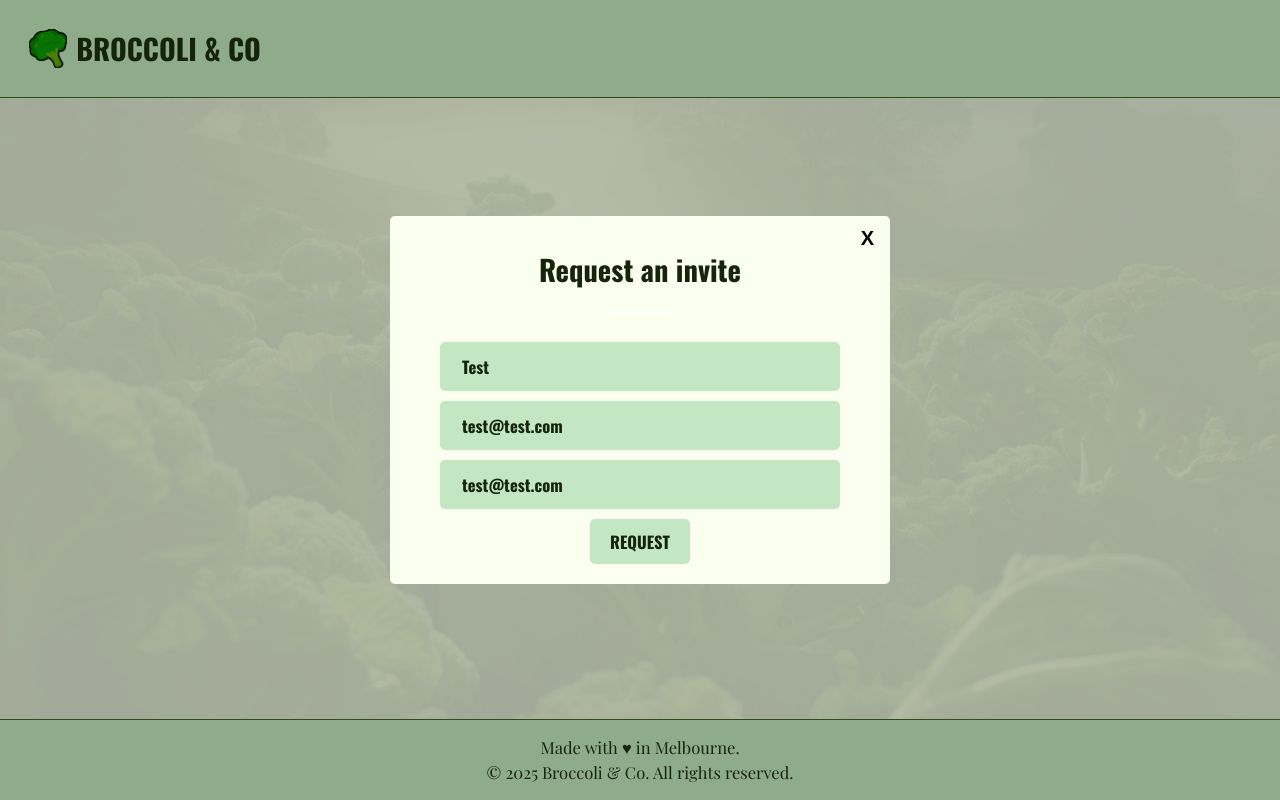
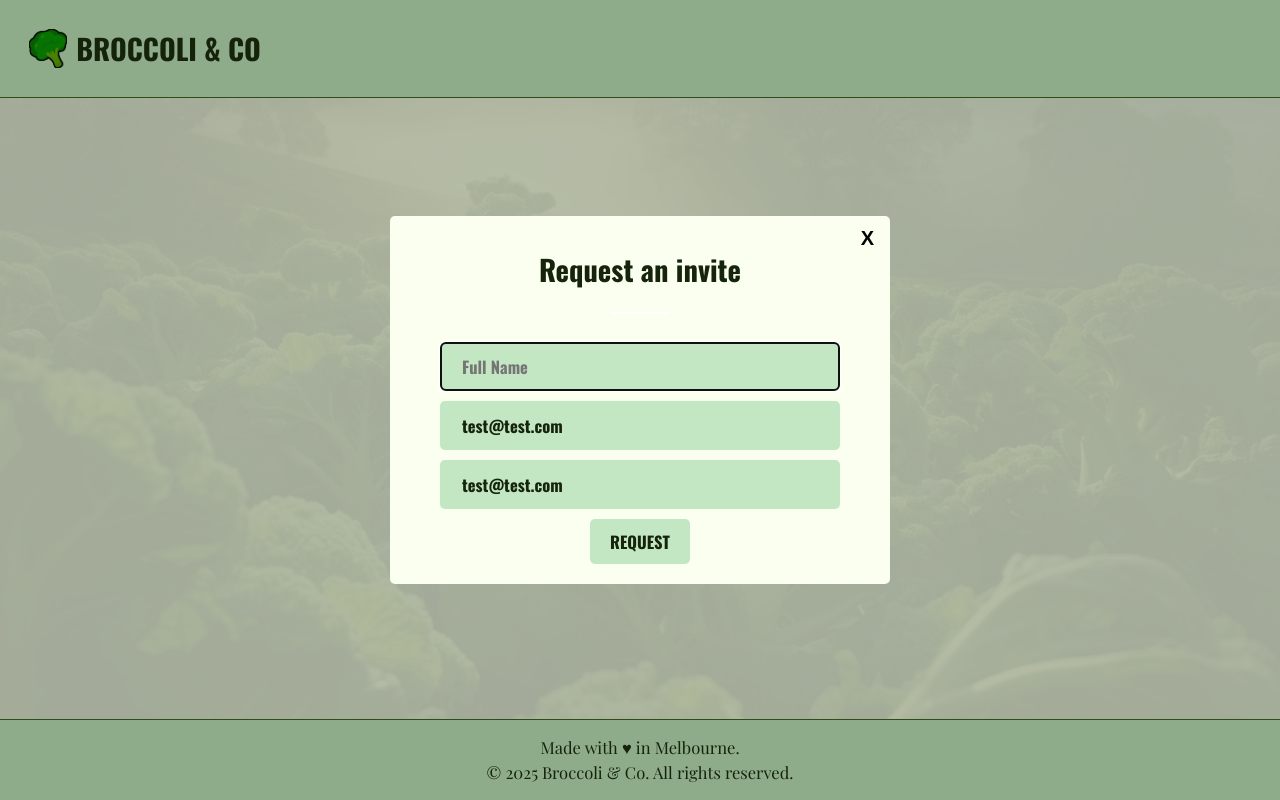
Before and after one commit to lucasaid/broccoli-co, a React (Vite) app: page / in a window 1280 px wide. Both pictures are taken after a click on the button "REQUEST AN INVITE". Built offline with nearby package versions, Linux system fonts and the light colour scheme.

Commit message:
feat(form): added autofocus to first field

```diff
--- a/src/components/FormField/index.tsx
+++ b/src/components/FormField/index.tsx
@@ -10,11 +10,13 @@ const FormField: React.FC<FormFieldProps> = ({
   register,
   error,
   valueAsNumber,
+  autoFocus,
 }) => (
   <>
     <Input
       type={type}
       value={value}
+      autoFocus={autoFocus}
       placeholder={placeholder}
       {...register(name, { valueAsNumber })}
       error={error || undefined}
--- a/src/components/SignUp/index.tsx
+++ b/src/components/SignUp/index.tsx
@@ -68,7 +68,7 @@ export const SignUp = ({
             type="text"
             placeholder="Full Name"
             name="name"
-            value="Test"
+            autoFocus
             register={register}
             error={errors.name}
           />
--- a/src/types/forms.ts
+++ b/src/types/forms.ts
@@ -20,6 +20,7 @@ export type FormFieldProps = {
   error: FieldError | undefined;
   valueAsNumber?: boolean;
   value?: string;
+  autoFocus?: boolean;
 };
 
 export type ValidFieldNames = "email" | "name" | "confirmEmail";
```
